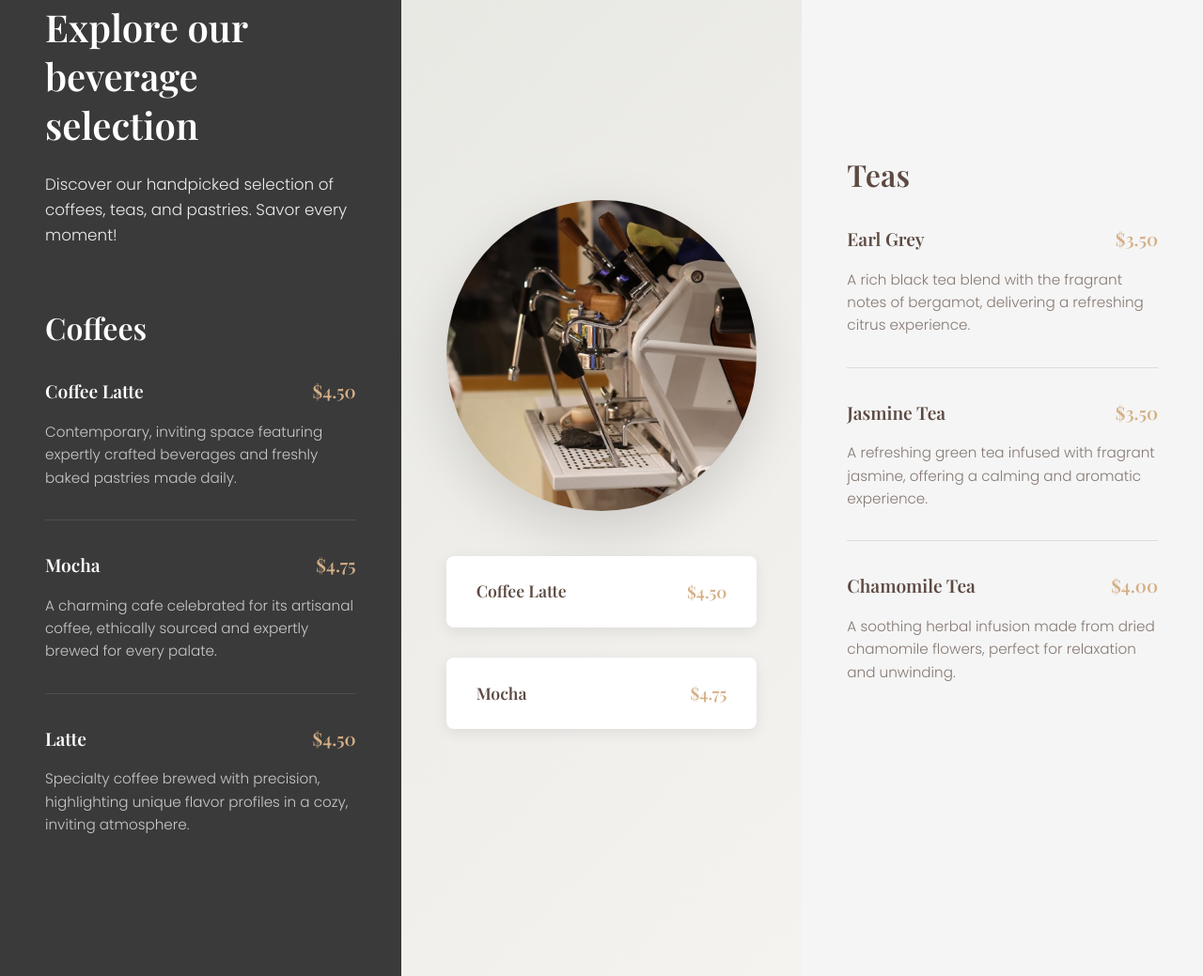
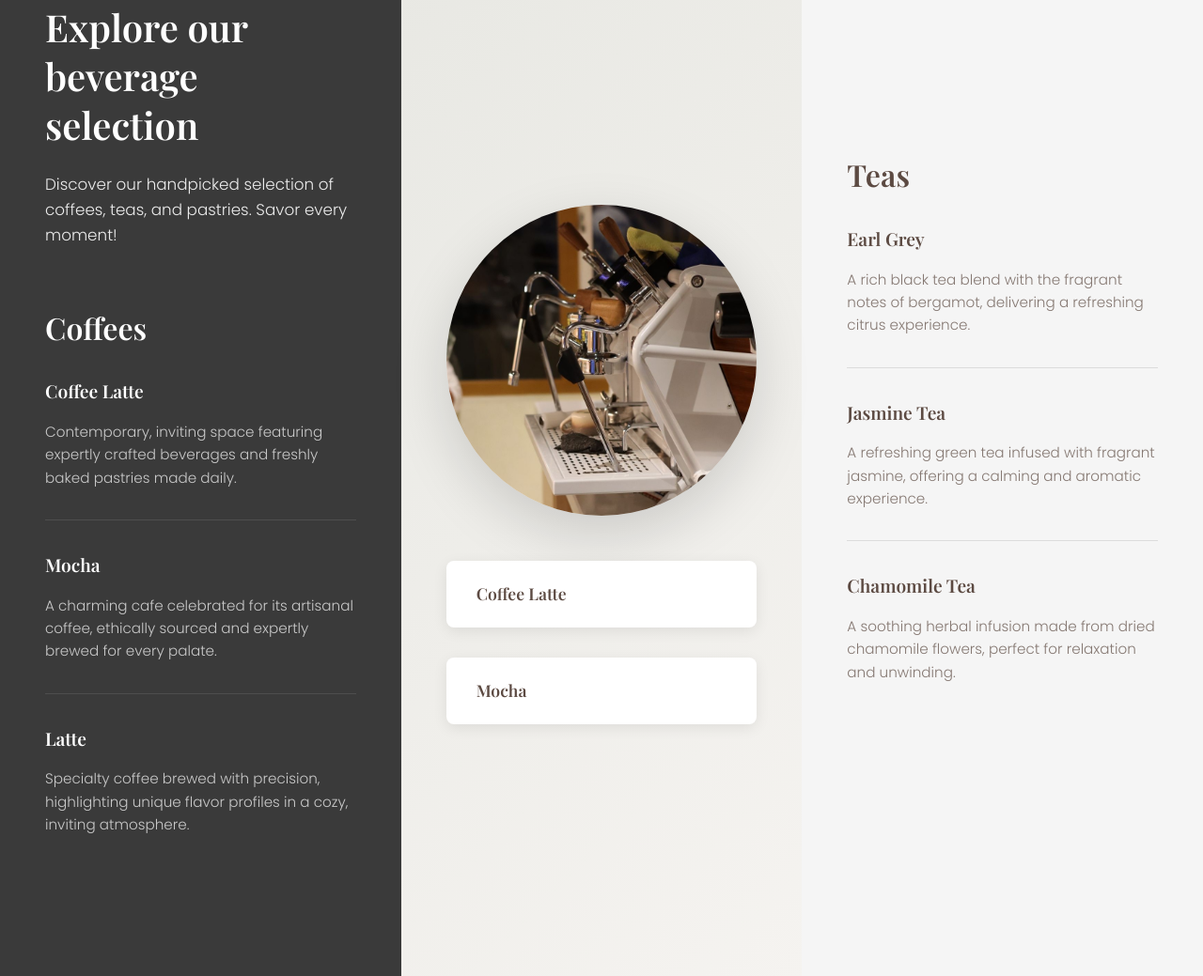
Before and after one commit to Sadhvithakur/Vienna, a plain HTML site: page index.html in a window 1280 px wide. Shown: the part 921-1960 px from the top of the page at 94% size. Drawn offline with nearby package versions, Linux system fonts and the light colour scheme.

Commit message:
price removal

```diff
--- a/index.html
+++ b/index.html
@@ -59,7 +59,7 @@
                         <div class="menu-item">
                             <div class="item-header">
                                 <span class="item-name">Coffee Latte</span>
-                                <span class="item-price">$4.50</span>
+
                             </div>
                             <p class="item-description">Contemporary, inviting space featuring expertly crafted
                                 beverages and freshly baked pastries made daily.</p>
@@ -68,7 +68,7 @@
                         <div class="menu-item">
                             <div class="item-header">
                                 <span class="item-name">Mocha</span>
-                                <span class="item-price">$4.75</span>
+
                             </div>
                             <p class="item-description">A charming cafe celebrated for its artisanal coffee, ethically
                                 sourced and expertly brewed for every palate.</p>
@@ -77,7 +77,7 @@
                         <div class="menu-item">
                             <div class="item-header">
                                 <span class="item-name">Latte</span>
-                                <span class="item-price">$4.50</span>
+
                             </div>
                             <p class="item-description">Specialty coffee brewed with precision, highlighting unique
                                 flavor profiles in a cozy, inviting atmosphere.</p>
@@ -92,11 +92,11 @@
                 <div class="menu-featured">
                     <div class="featured-item">
                         <h4>Coffee Latte</h4>
-                        <span class="featured-price">$4.50</span>
+
                     </div>
                     <div class="featured-item">
                         <h4>Mocha</h4>
-                        <span class="featured-price">$4.75</span>
+
                     </div>
                 </div>
             </div>
@@ -109,7 +109,7 @@
                         <div class="menu-item">
                             <div class="item-header">
                                 <span class="item-name">Earl Grey</span>
-                                <span class="item-price">$3.50</span>
+
                             </div>
                             <p class="item-description">A rich black tea blend with the fragrant notes of bergamot,
                                 delivering a refreshing citrus experience.</p>
@@ -118,7 +118,7 @@
                         <div class="menu-item">
                             <div class="item-header">
                                 <span class="item-name">Jasmine Tea</span>
-                                <span class="item-price">$3.50</span>
+
                             </div>
                             <p class="item-description">A refreshing green tea infused with fragrant jasmine, offering a
                                 calming and aromatic experience.</p>
@@ -127,7 +127,7 @@
                         <div class="menu-item">
                             <div class="item-header">
                                 <span class="item-name">Chamomile Tea</span>
-                                <span class="item-price">$4.00</span>
+
                             </div>
                             <p class="item-description">A soothing herbal infusion made from dried chamomile flowers,
                                 perfect for relaxation and unwinding.</p>
```
